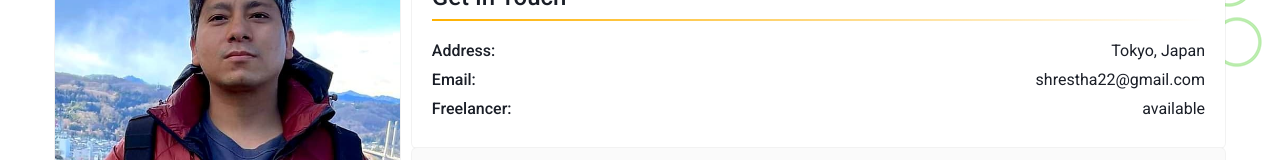
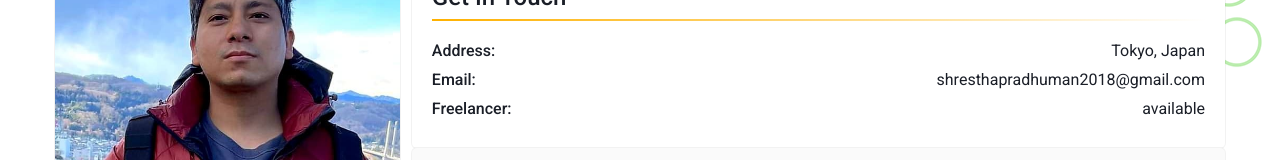
Before and after one commit to shresthapradhuman/nextjs-resume-portfolio, a Next.js app: page /contact in a window 1280 px wide. Shown: the part 197-357 px from the top of the page. Built offline with nearby package versions, Linux system fonts and the light colour scheme.

Commit message:
data changed

```diff
--- a/data/setting.js
+++ b/data/setting.js
@@ -216,6 +216,6 @@ export const education = [
 /** contact */
 export const contact = {
   address: "Tokyo, Japan",
-  email: "shrestha22@gmail.com",
+  email: "shresthapradhuman2018@gmail.com",
   freelance: "available",
 };
```
